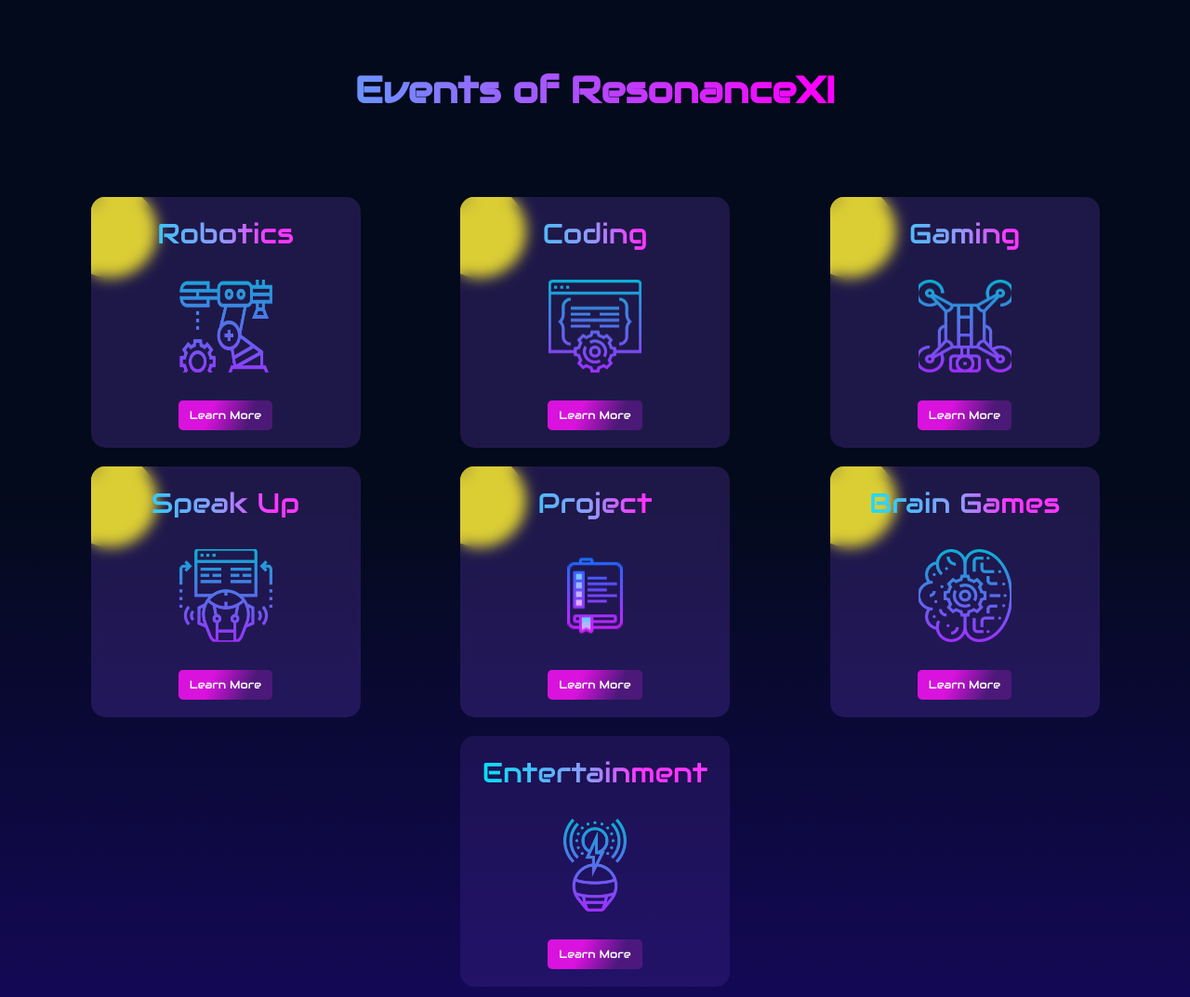
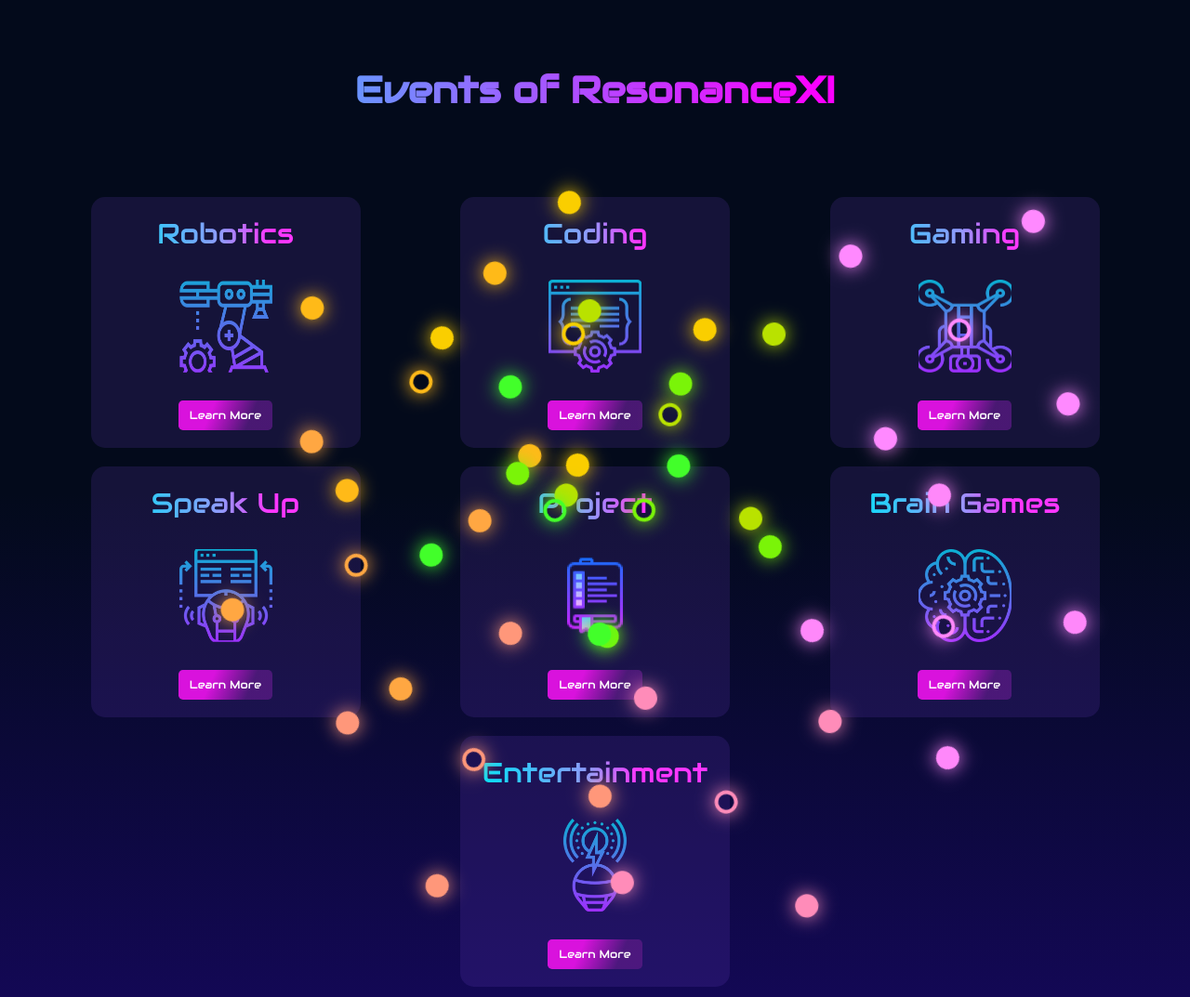
Before and after one commit to detronetdip/resonence, a PHP site: page / in a window 1280 px wide. Shown: the part 1726-2799 px from the top of the page at 93% size. Run offline with PHP 8.4, Linux system fonts and the light colour scheme.

Commit message:
motion add

```diff
--- a/assets/css/_main.scss
+++ b/assets/css/_main.scss
@@ -141,6 +141,48 @@
     min-height: 100vh;
     background: $bg2;
     position: relative;
+    .motion{
+      position: absolute;
+      left: 35%;
+      top: 30%;
+      justify-content: center;
+      align-content: center;
+      height: 40rem;
+      width: 40rem;
+      span{
+        position: absolute;
+        top: 0;
+        left: 0;
+        height: 100%;
+        width: 100%;
+        transform: rotate(calc(36deg * var(--i)));
+      }
+      span::before{
+        content: '';
+        position: absolute;
+        top: 0;
+        left: 0;
+        width: 2.5rem;
+        height: 2.5rem;
+        background: transparent;
+        border-radius: 50%;
+        box-sizing: border-box;
+        border: 4px solid #00ffff;
+        box-shadow: 0 0 20px #00ffff,
+        100px 100px 0px #00ffff,
+        100px 100px 20px #00ffff,
+        -100px 100px 0px #00ffff,
+        -100px 100px 20px #00ffff,
+        100px -100px 0px #00ffff,
+        100px -100px 20px #00ffff,
+        -100px -100px 0px #00ffff,
+        -100px -100px 20px #00ffff;
+        animation: animate 5s linear infinite;
+        transform-origin: 25rem;
+        animation-delay: calc(-0.25s * var(--i));
+      }
+
+    }
     h4 {
       text-align: center;
       @include eor;
@@ -155,32 +197,10 @@
       .scardcontainer {
         height: 27rem;
         width: 29rem;
+        background: rgba(113, 69, 205, 0.17);
         margin: 1rem;
-        position: relative; border-radius: 15px;
-        z-index: 1;
-        overflow: hidden;
-        &::after{
-          content: '';
-          position: absolute;
-          height: 10rem;
-          width: 10rem;
-          top: -5%;
-          left: -10%;
-          background-color: rgb(255, 251, 0);
-          z-index: -1;
-          border-radius: 50%;
-
-        }
-        .test{
-          z-index: 9;
-          border-radius: 15px;
-          padding: 2rem;
-          background: rgba( 113, 69, 205, 0.25 );
-          box-shadow: 0 8px 32px 0 rgba( 31, 38, 135, 0.37 );
-          backdrop-filter: blur( 7.5px );
-          -webkit-backdrop-filter: blur( 7.5px );
-          border-radius: 10px;
-        }
+        border-radius: 15px;
+        padding: 2rem;
         h4 {
           padding-top: 0;
           @include cardTitle();
@@ -287,3 +307,13 @@
 
   }
 }
+@keyframes animate {
+      0%{
+        transform: rotate(0deg);
+        filter: hue-rotate(0deg);
+      }
+      100%{
+        transform: rotate(360deg);
+        filter: hue-rotate(360deg);
+      }
+}
--- a/assets/css/style.css
+++ b/assets/css/style.css
@@ -297,6 +297,67 @@ i {
   position: relative;
 }
 
+.maincontainer .events .motion {
+  position: absolute;
+  left: 35%;
+  top: 30%;
+  -webkit-box-pack: center;
+      -ms-flex-pack: center;
+          justify-content: center;
+  -ms-flex-line-pack: center;
+      align-content: center;
+  height: 40rem;
+  width: 40rem;
+}
+
+.maincontainer .events .motion span {
+  position: absolute;
+  top: 0;
+  left: 0;
+  height: 100%;
+  width: 100%;
+  -webkit-transform: rotate(calc(36deg * var(--i)));
+          transform: rotate(calc(36deg * var(--i)));
+}
+
+.maincontainer .events .motion span::before {
+  content: '';
+  position: absolute;
+  top: 0;
+  left: 0;
+  width: 2.5rem;
+  height: 2.5rem;
+  background: transparent;
+  border-radius: 50%;
+  -webkit-box-sizing: border-box;
+          box-sizing: border-box;
+  border: 4px solid #00ffff;
+  -webkit-box-shadow: 0 0 20px #00ffff,
+ 100px 100px 0px #00ffff,
+ 100px 100px 20px #00ffff,
+ -100px 100px 0px #00ffff,
+ -100px 100px 20px #00ffff,
+ 100px -100px 0px #00ffff,
+ 100px -100px 20px #00ffff,
+ -100px -100px 0px #00ffff,
+ -100px -100px 20px #00ffff;
+          box-shadow: 0 0 20px #00ffff,
+ 100px 100px 0px #00ffff,
+ 100px 100px 20px #00ffff,
+ -100px 100px 0px #00ffff,
+ -100px 100px 20px #00ffff,
+ 100px -100px 0px #00ffff,
+ 100px -100px 20px #00ffff,
+ -100px -100px 0px #00ffff,
+ -100px -100px 20px #00ffff;
+  -webkit-animation: animate 5s linear infinite;
+          animation: animate 5s linear infinite;
+  -webkit-transform-origin: 25rem;
+          transform-origin: 25rem;
+  -webkit-animation-delay: calc(-0.25s * var(--i));
+          animation-delay: calc(-0.25s * var(--i));
+}
+
 .maincontainer .events h4 {
   text-align: center;
   background: linear-gradient(265.95deg, #fb00ff 31.57%, #00ffff 98.37%, rgba(0, 96, 239, 0.84) 98.38%, rgba(255, 255, 255, 0) 98.38%);
@@ -322,35 +383,10 @@ i {
 .maincontainer .events .cardcontainer .scardcontainer {
   height: 27rem;
   width: 29rem;
+  background: rgba(113, 69, 205, 0.17);
   margin: 1rem;
-  position: relative;
-  border-radius: 15px;
-  z-index: 1;
-  overflow: hidden;
-}
-
-.maincontainer .events .cardcontainer .scardcontainer::after {
-  content: '';
-  position: absolute;
-  height: 10rem;
-  width: 10rem;
-  top: -5%;
-  left: -10%;
-  background-color: #fffb00;
-  z-index: -1;
-  border-radius: 50%;
-}
-
-.maincontainer .events .cardcontainer .scardcontainer .test {
-  z-index: 9;
   border-radius: 15px;
   padding: 2rem;
-  background: rgba(113, 69, 205, 0.25);
-  -webkit-box-shadow: 0 8px 32px 0 rgba(31, 38, 135, 0.37);
-          box-shadow: 0 8px 32px 0 rgba(31, 38, 135, 0.37);
-  backdrop-filter: blur(7.5px);
-  -webkit-backdrop-filter: blur(7.5px);
-  border-radius: 10px;
 }
 
 .maincontainer .events .cardcontainer .scardcontainer h4 {
@@ -531,4 +567,34 @@ i {
   background-image: url(./../images/bg.png);
   background-size: cover;
 }
+
+@-webkit-keyframes animate {
+  0% {
+    -webkit-transform: rotate(0deg);
+            transform: rotate(0deg);
+    -webkit-filter: hue-rotate(0deg);
+            filter: hue-rotate(0deg);
+  }
+  100% {
+    -webkit-transform: rotate(360deg);
+            transform: rotate(360deg);
+    -webkit-filter: hue-rotate(360deg);
+            filter: hue-rotate(360deg);
+  }
+}
+
+@keyframes animate {
+  0% {
+    -webkit-transform: rotate(0deg);
+            transform: rotate(0deg);
+    -webkit-filter: hue-rotate(0deg);
+            filter: hue-rotate(0deg);
+  }
+  100% {
+    -webkit-transform: rotate(360deg);
+            transform: rotate(360deg);
+    -webkit-filter: hue-rotate(360deg);
+            filter: hue-rotate(360deg);
+  }
+}
 /*# sourceMappingURL=style.css.map */
--- a/index.html
+++ b/index.html
@@ -1,6 +1,5 @@
 <!DOCTYPE html>
 <html lang="en">
-
   <head>
     <meta charset="UTF-8" />
     <meta http-equiv="X-UA-Compatible" content="IE=edge" />
@@ -9,10 +8,15 @@
     <link rel="stylesheet" href="assets/css/style.css" />
     <link rel="preconnect" href="https://fonts.googleapis.com" />
     <link rel="preconnect" href="https://fonts.gstatic.com" crossorigin />
-  <link href="https://fonts.googleapis.com/css2?family=Audiowide&display=swap" rel="stylesheet" />
-  <link rel="stylesheet" href="https://unpkg.com/swiper/swiper-bundle.min.css" />
+    <link
+      href="https://fonts.googleapis.com/css2?family=Audiowide&display=swap"
+      rel="stylesheet"
+    />
+    <link
+    rel="stylesheet"
+    href="https://unpkg.com/swiper/swiper-bundle.min.css"
+  />
   </head>
-
   <body>
     <div class="maincontainer">
       <section class="home">
@@ -81,11 +85,23 @@
         </div>
       </section>
       <section class="events">
+
         <div class="div">
           <h4>Events of ResonanceXI</h4>
+          <div class="motion">
+            <span style="--i:1;"></span>
+        <span style="--i:2;"></span>
+        <span style="--i:3;"></span>
+        <span style="--i:4;"></span>
+        <span style="--i:5;"></span>
+        <span style="--i:6;"></span>
+        <span style="--i:7;"></span>
+        <span style="--i:8;"></span>
+        <span style="--i:9;"></span>
+        <span style="--i:10;"></span>
+          </div>
           <div class="cardcontainer">
             <div class="scardcontainer t">
-            <div class="test">
               <h4>Robotics</h4>
               <div class="imgdiv">
                 <img src="./assets/images/robotics.png" alt="robotics" />
@@ -94,9 +110,7 @@
                 <button>Learn More</button>
               </div>
             </div>
-          </div>
             <div class="scardcontainer">
-            <div class="test">
               <h4>Coding</h4>
               <div class="imgdiv">
                 <img src="./assets/images/coding.png" alt="coding" />
@@ -105,9 +119,7 @@
                 <button>Learn More</button>
               </div>
             </div>
-          </div>
             <div class="scardcontainer">
-            <div class="test">
               <h4>Gaming</h4>
               <div class="imgdiv">
                 <img src="./assets/images/gaming.png" alt="gaming" />
@@ -116,9 +128,7 @@
                 <button>Learn More</button>
               </div>
             </div>
-          </div>
             <div class="scardcontainer">
-            <div class="test">
               <h4>Speak Up</h4>
               <div class="imgdiv">
                 <img src="./assets/images/speakup.png" alt="speakup" />
@@ -127,9 +137,7 @@
                 <button>Learn More</button>
               </div>
             </div>
-          </div>
             <div class="scardcontainer">
-            <div class="test">
               <h4>Project</h4>
               <div class="imgdiv">
                 <img src="./assets/images/project.png" alt="project" />
@@ -138,9 +146,7 @@
                 <button>Learn More</button>
               </div>
             </div>
-          </div>
             <div class="scardcontainer">
-            <div class="test">
               <h4>Brain Games</h4>
               <div class="imgdiv">
                 <img src="./assets/images/braingames.png" alt="braingames" />
@@ -150,17 +156,17 @@
               </div>
             </div>
           </div>
-        </div>
           <div class="cardcontainer2">
             <div class="scardcontainer">
-            <div class="test">
               <h4>Entertainment</h4>
               <div class="imgdiv">
-                <img src="./assets/images/entertainment.png" alt="entertainment" />
+                <img
+                  src="./assets/images/entertainment.png"
+                  alt="entertainment"
+                />
               </div>
               <div class="btndiv">
                 <button>Learn More</button>
-              </div>
               </div>
             </div>
           </div>
@@ -199,5 +205,4 @@
     <script src="https://unpkg.com/swiper/swiper-bundle.min.js"></script>
     <script src="assets/js/script.js"></script>
   </body>
-
 </html>
```
Also changed, not shown: 1 other file. Lines whose indentation alone changed are shown as unchanged.
